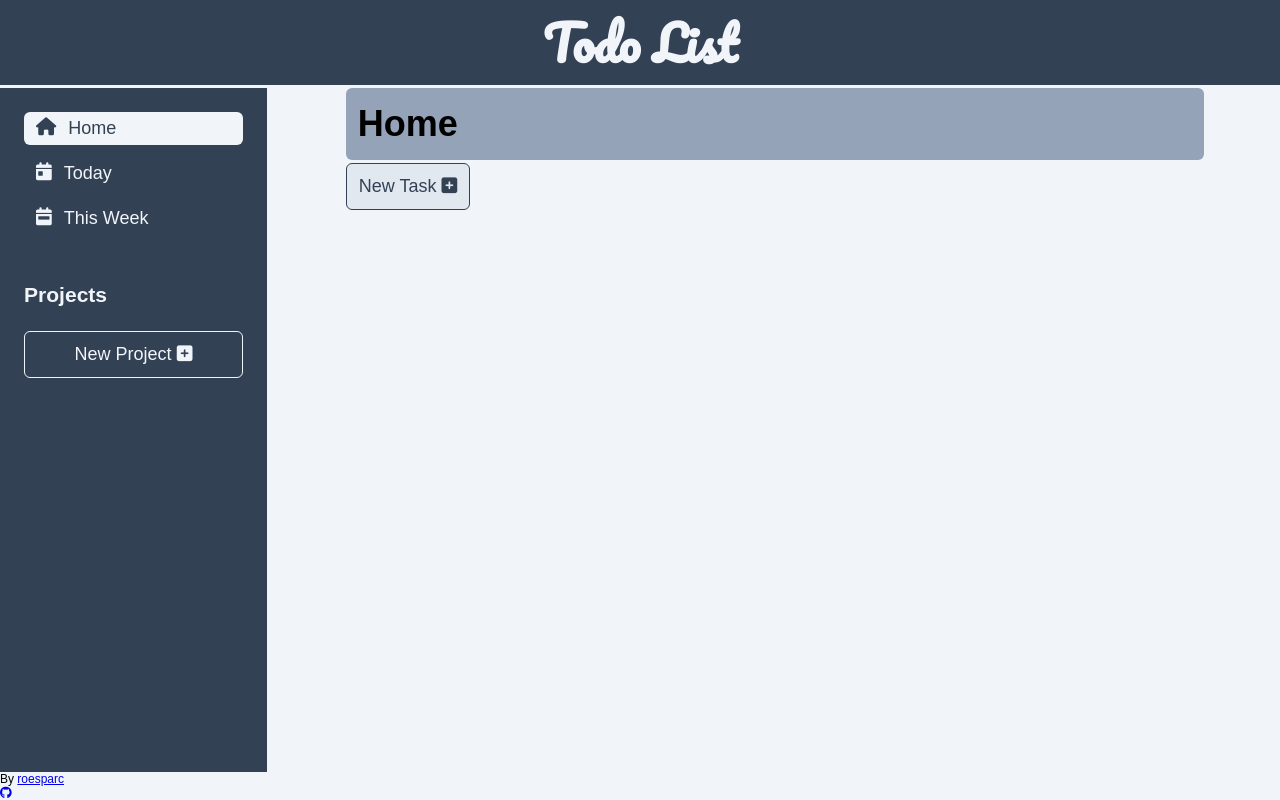
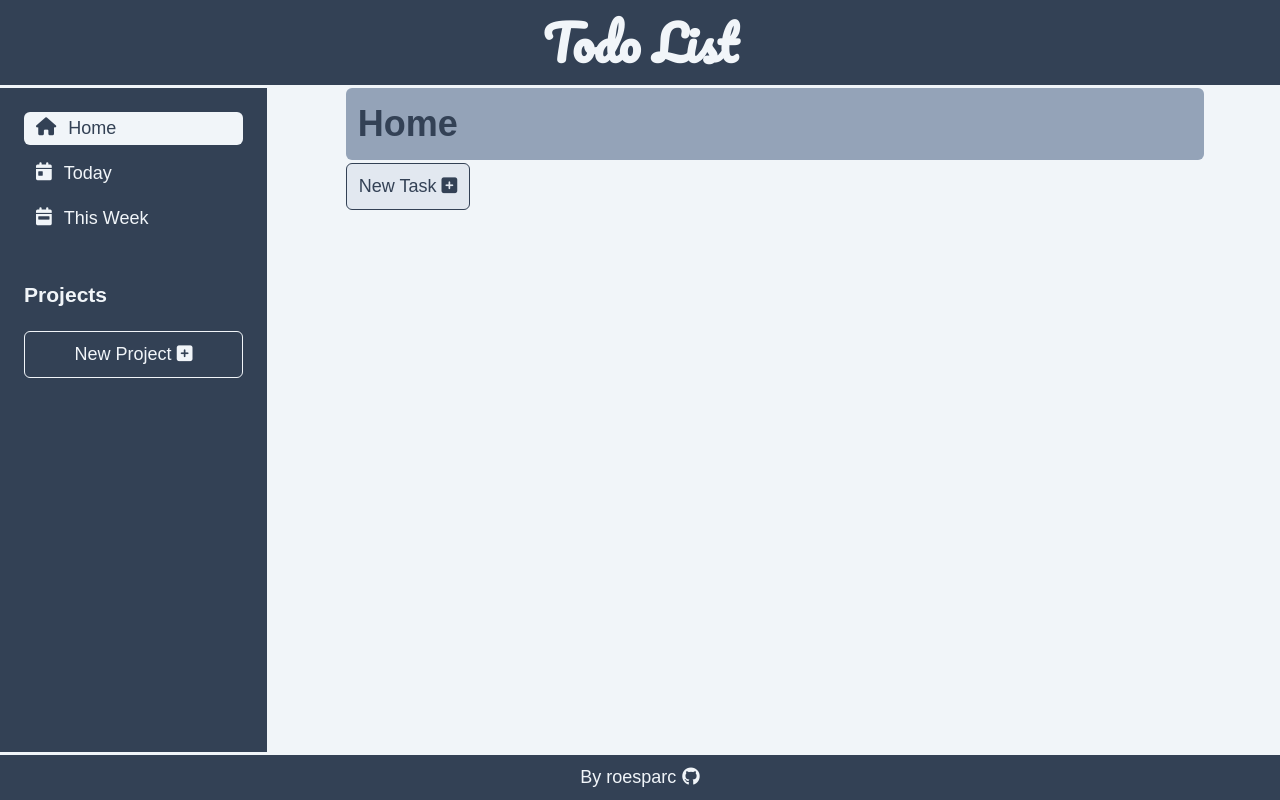
Before and after one commit to roesparc/Todo-List, a website built with webpack: page src/index.html in a window 1280 px wide. Built offline with nearby package versions, Linux system fonts and the light colour scheme; a web font is replaced by a local one.

Commit message:
Style footer

```diff
--- a/src/style.css
+++ b/src/style.css
@@ -163,6 +163,7 @@ main {
     font-size: 1.5rem;
     width: 85%;
     margin: 0 auto;
+    margin-bottom: 2rem;
     position: relative;
 }
 
@@ -170,6 +171,7 @@ main h2 {
     height: 6rem;
     font-size: 3rem;
     background-color: #94a3b8;
+    color: var(--primary-color);
     display: flex;
     align-items: center;
     padding: 1rem;
@@ -406,3 +408,34 @@ main h2 {
     height: 1.5rem;
     flex-shrink: 0;
 }
+
+footer {
+    grid-column: 1 / 3;
+    width: 100%;
+    margin: 0 auto;
+    display: flex;
+    justify-content: center;
+    gap: 0.5rem;
+    padding: 1rem;
+    font-size: 1.5rem;
+    background-color: var(--primary-color);
+    color: var(--secondary-color);
+    box-sizing: border-box;
+    border-top: 3px solid;
+}
+
+footer a {
+    text-decoration: none;
+    color: var(--secondary-color);
+}
+footer a:hover {
+    text-decoration: underline;
+}
+
+footer i {
+    transition: 0.5s cubic-bezier(0.39, -0.575, 0.565, 1);
+}
+footer i:hover {
+    transform: rotate(360deg);
+    scale: 1.2;
+}
```
